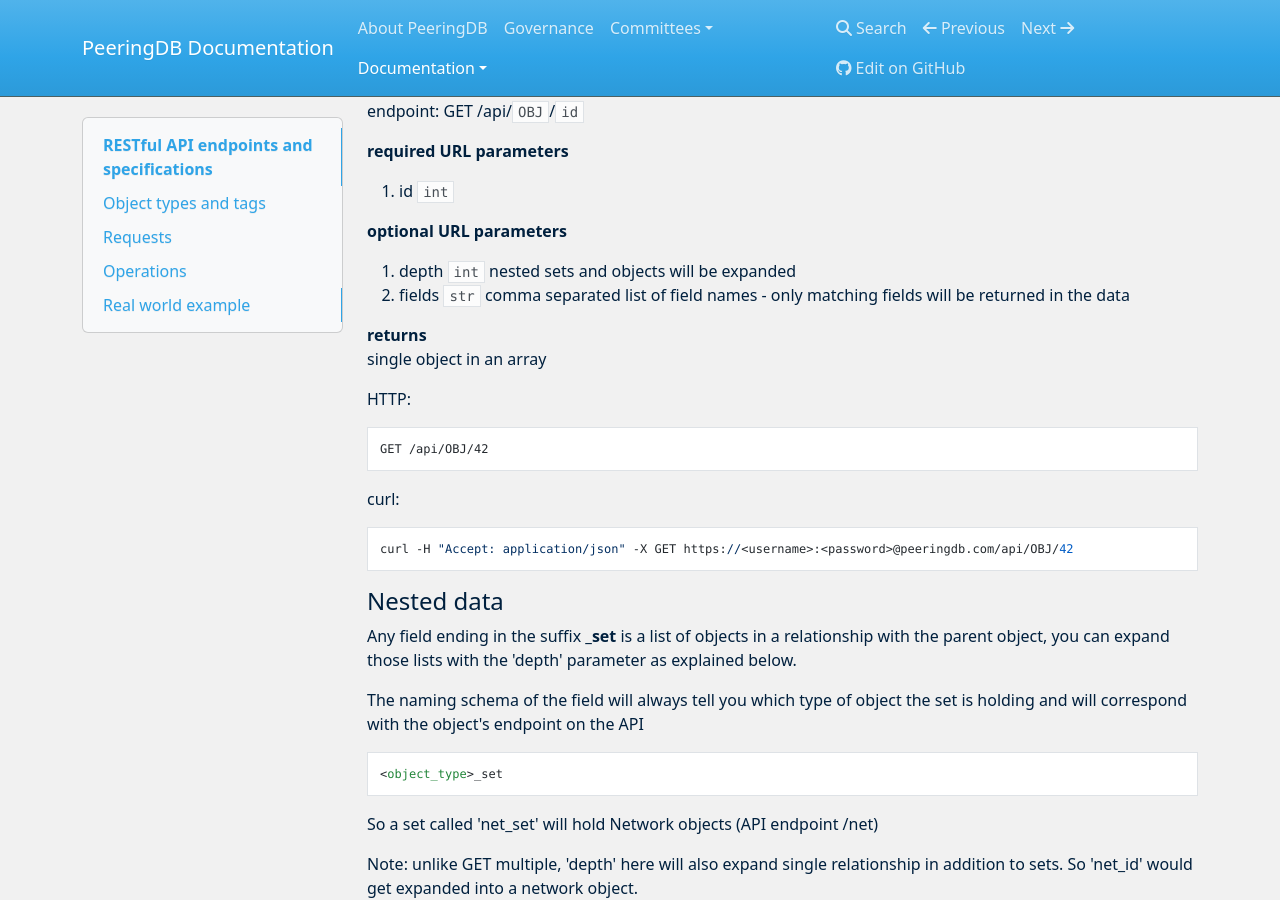
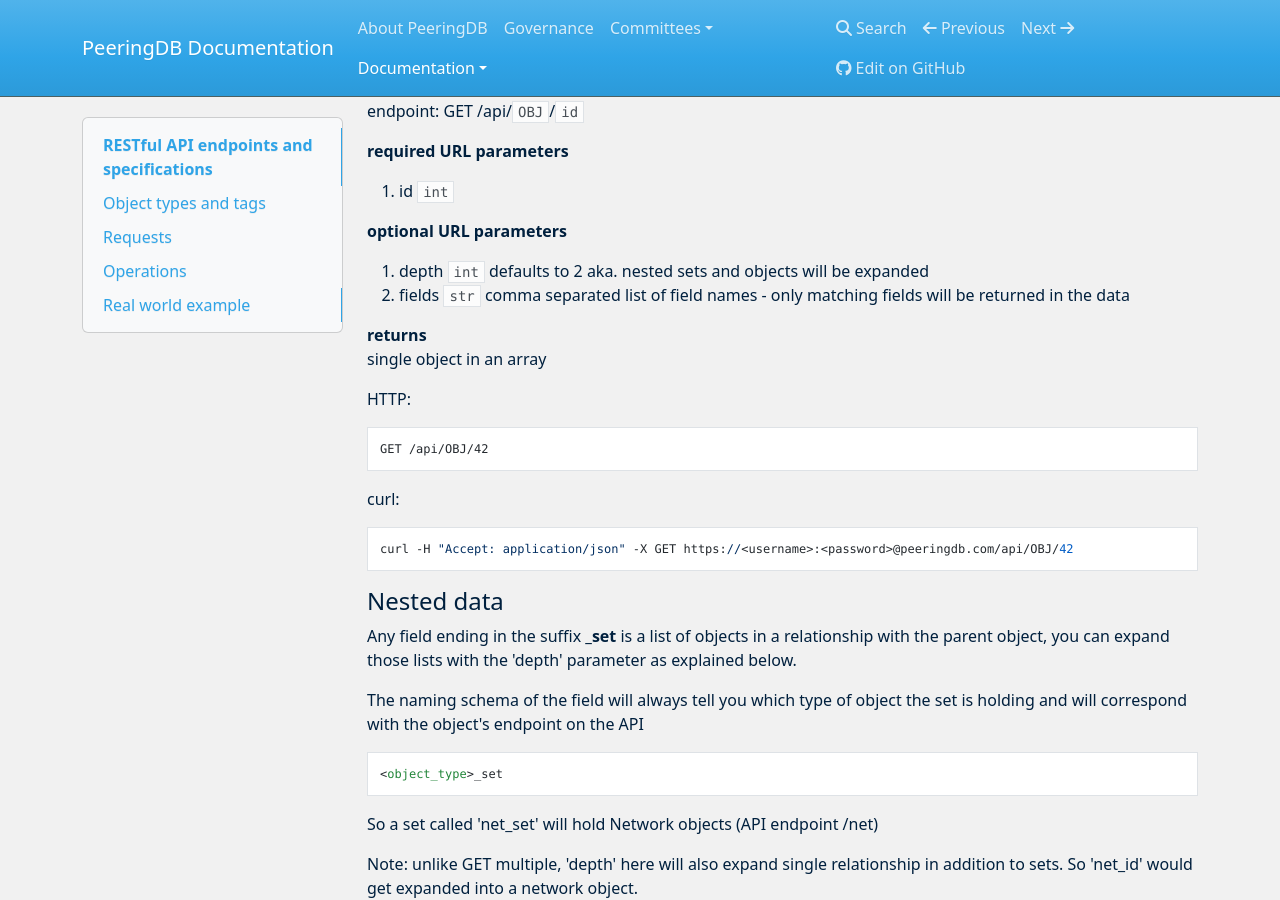
Before and after one commit to peeringdb/docs, an MkDocs documentation site: the page built from docs/api_specs.md, in a window 1280 px wide and 900 px high, scrolled down 3190 px. Built offline with MkDocs 1.6.1, drawn with Linux system fonts in a browser that asks for light colours; nearby versions of some CDN libraries; some of the changed text lies outside the part shown.

```diff
--- a/docs/api_specs.md
+++ b/docs/api_specs.md
@@ -149,7 +149,7 @@ required URL parameters
 optional URL parameters
 :
 
-  1. depth `int` nested sets and objects will be expanded
+  1. depth `int` defaults to 2 aka. nested sets and objects will be expanded
   2. fields `str` comma separated list of field names - only matching fields will be returned in the data
 
 returns
```
Also changed, not shown: other parts of docs/api_specs.md (+2 -0 lines).
